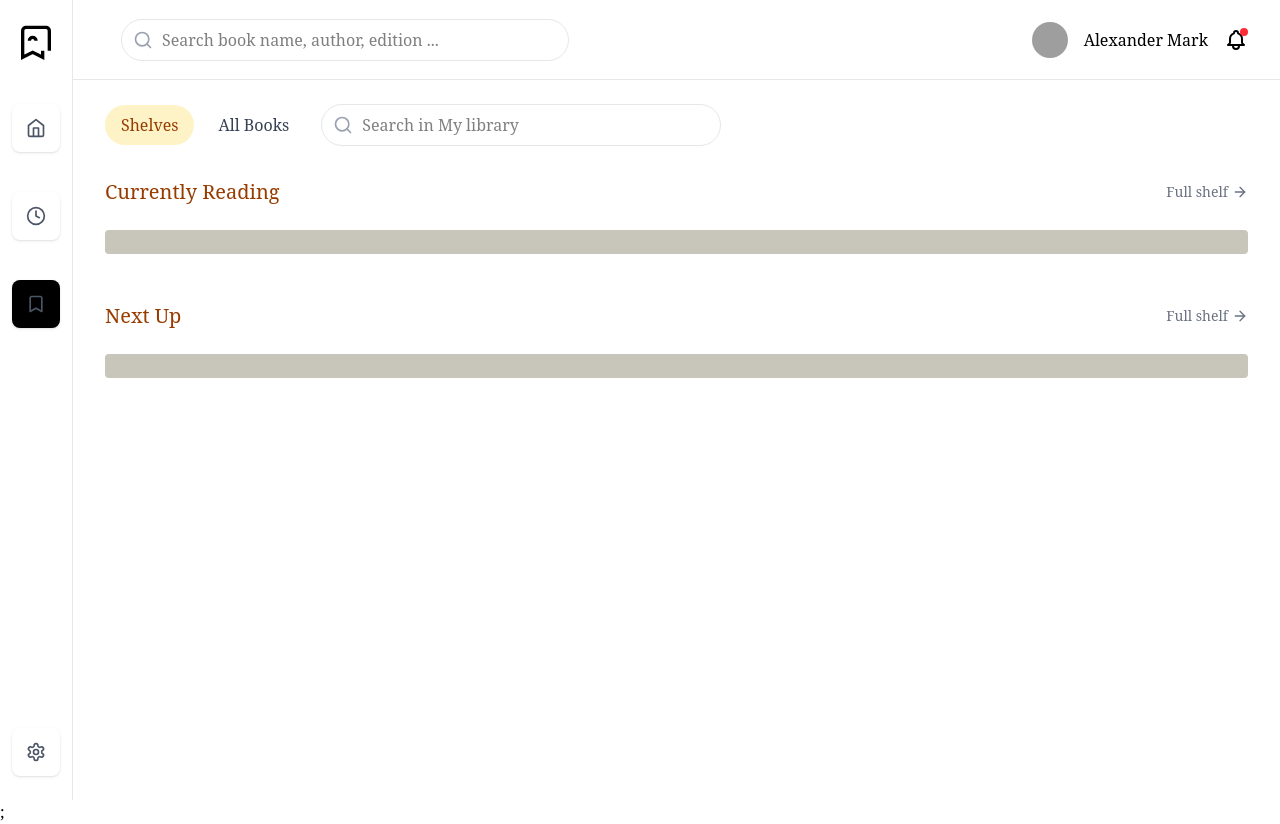
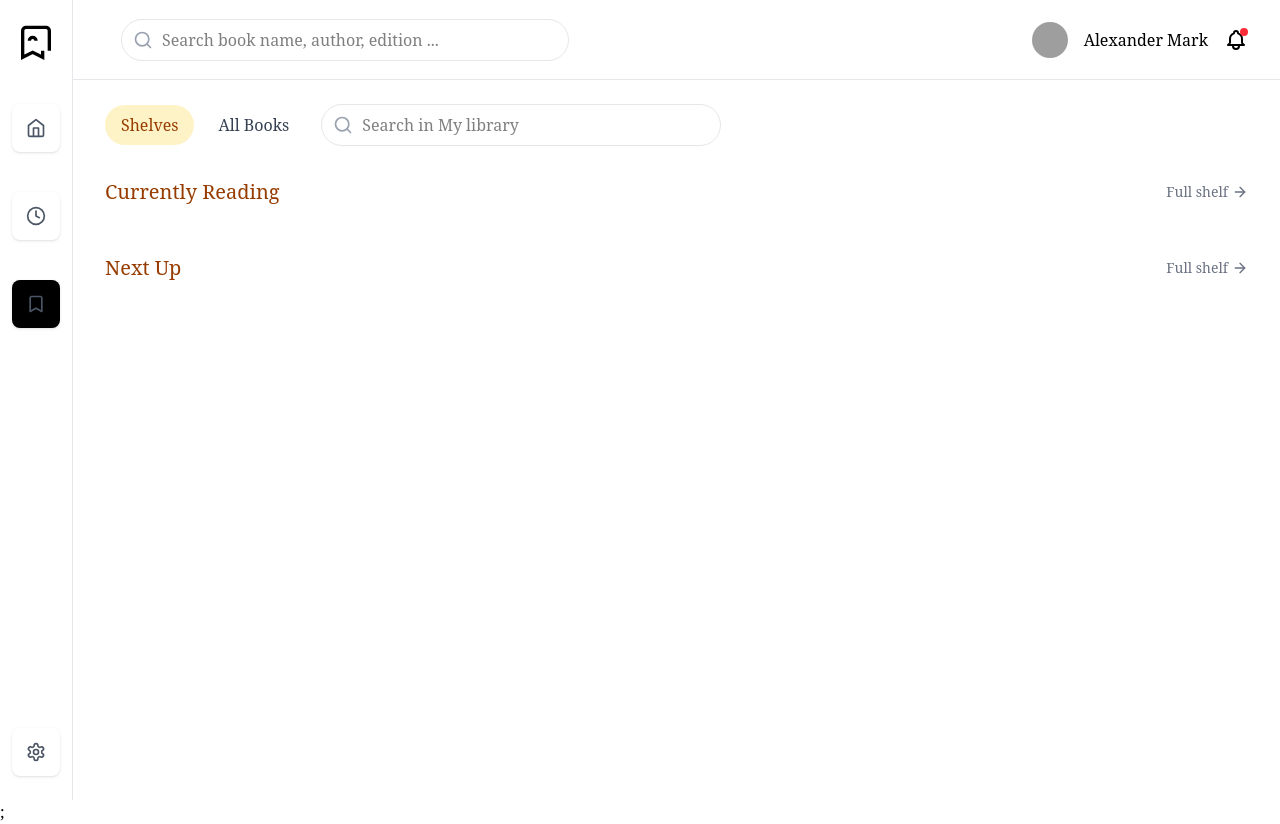
Before and after one commit to MhideTech/online-bookstore, a React (Vite) app: page /app/bookmark in a window 1280 px wide. Built offline with nearby package versions, Linux system fonts and the light colour scheme; grey boxes are pictures that could not be loaded; a web font is replaced by a local one.

Commit message:
refactor: update routing and type definitions for better clarity and consistency

```diff
--- a/src/App.tsx
+++ b/src/App.tsx
@@ -22,7 +22,7 @@ const router = createBrowserRouter([
         element: <Books />,
       },
       {
-        path: "books/:Id",
+        path: "books/:bookId",
         element: <BookDetail />,
       },
       {
--- a/src/pages/Bookmark.tsx
+++ b/src/pages/Bookmark.tsx
@@ -3,18 +3,11 @@ import FullShelve from "../ui/FullShelve";
 import BookShelve from "../ui/BookShelve";
 import SearchBook from "../ui/Search";
 import { useBookmark } from "../contexts/BookmarkContext";
-
-interface BookInterface {
-  id: number;
-  title: string;
-  author?: string;
-  coverImage: string;
-  shelve: string;
-}
+import { BookInterface } from "../contexts/BookContext";
 
 export default function BookmarkUI() {
   const [fullShelve, setFullShelve] = useState(false);
-  const [fullShelveBooks, setFullShelveBooks] = useState([]);
+  const [fullShelveBooks, setFullShelveBooks] = useState<BookInterface[]>([]);
   const [fullShelveName, setFullShelveName] = useState("");
 
   const { bookmarks } = useBookmark();
@@ -37,7 +30,6 @@ export default function BookmarkUI() {
 
           <BookShelve
             name="Currently Reading"
-            books={bookmarks}
             setFullShelve={setFullShelve}
             setFullShelveBooks={setFullShelveBooks}
             setFullShelveName={setFullShelveName}
@@ -45,7 +37,6 @@ export default function BookmarkUI() {
 
           <BookShelve
             name="Next Up"
-            books={bookmarks}
             setFullShelve={setFullShelve}
             setFullShelveBooks={setFullShelveBooks}
             setFullShelveName={setFullShelveName}
--- a/src/pages/Books.tsx
+++ b/src/pages/Books.tsx
@@ -7,22 +7,22 @@ import {
   ArrowDown,
 } from "lucide-react";
 import { useNavigate } from "react-router-dom";
-import { useBooks } from "../contexts/BookContext";
+import { BookInterface, useBooks } from "../contexts/BookContext";
 
-interface BookThumbnail {
-  id: number;
-  title: string;
-  subtitle?: string;
-  author?: string;
-  coverImage: string;
-  publisher?: string;
-}
+// interface BookThumbnail {
+//   id: number;
+//   title: string;
+//   subtitle?: string;
+//   author?: string;
+//   coverImage: string;
+//   publisher?: string;
+// }
 
 export default function Books() {
   const navigate = useNavigate();
   const { books } = useBooks();
 
-  const handleBookClick = (book) => {
+  const handleBookClick = (book: BookInterface) => {
     navigate(`/app/books/${book.id}`);
   };
 
--- a/src/ui/BookShelve.tsx
+++ b/src/ui/BookShelve.tsx
@@ -1,7 +1,7 @@
 import { ArrowRight } from "lucide-react";
-import { useBooks } from "../contexts/BookContext";
 import { useNavigate } from "react-router-dom";
 import { useBookmark } from "../contexts/BookmarkContext";
+import { BookInterface } from "../contexts/BookContext";
 
 export default function BookShelve({
   name,
@@ -11,13 +11,17 @@ export default function BookShelve({
 }: {
   name: string;
   setFullShelve: (value: boolean) => void;
-  setFullShelveBooks: (value: []) => void;
+  setFullShelveBooks: (value: BookInterface[]) => void;
   setFullShelveName: (value: string) => void;
 }) {
   const { bookmarks } = useBookmark();
   const navigate = useNavigate();
 
-  const handleBookClick = (book) => {
+  const handleBookClick = (book: {
+    id: string;
+    coverImage?: string;
+    title?: string;
+  }) => {
     navigate(`/app/bookmark/${book.id}`);
   };
 
@@ -31,7 +35,11 @@ export default function BookShelve({
           onClick={() => {
             setFullShelve(true);
             setFullShelveBooks(
-              bookmarks.filter((book: { shelve: string }) => book.shelve === name)
+              bookmarks
+                .filter(
+                  (book) => book.shelve !== undefined && book.shelve === name
+                )
+                .map((book) => ({ ...book, shelve: book.shelve as string }))
             );
             setFullShelveName(name);
             console.log(name);
@@ -41,11 +49,13 @@ export default function BookShelve({
         </a>
       </div>
       <div className="relative">
-        <div className="bg-[#C8C5BB] h-6 rounded w-full absolute bottom-0 z-10"></div>
-        <div className="flex overflow-x-scroll no-scrollbar  overflow-y-hidden pb-6 gap-14 relative mx-3">
         {bookmarks
-            .filter((book: { shelve: string }) => book.shelve === name)
-            .map((book: { id: number; coverImage: string; title: string }) => (
+          .map((book) => ({ ...book, id: book.id.toString() }))
+          .filter(
+            (book: { shelve?: string }) =>
+              book.shelve !== undefined && book.shelve === name
+          )
+          .map((book: { id: string; coverImage: string; title: string }) => (
             <div
               key={book.id}
               className="flex-shrink-0"
@@ -66,6 +76,6 @@ export default function BookShelve({
           ))}
       </div>
     </div>
-    </div>
+    // </div>
   );
 }
--- a/src/ui/FullShelve.tsx
+++ b/src/ui/FullShelve.tsx
@@ -1,9 +1,9 @@
 import { PanelRightClose } from "lucide-react";
-import { useBooks } from "../contexts/BookContext";
 import { useNavigate } from "react-router-dom";
+import { BookInterface } from "../contexts/BookContext";
 
 interface FullShelveProps {
-  fullShelveBooks: [];
+  fullShelveBooks: BookInterface[];
   fullShelveName: string;
   setFullShelve: (value: boolean) => void;
 }
@@ -15,7 +15,7 @@ export default function FullShelve({
 }: FullShelveProps) {
   const navigate = useNavigate();
 
-  const handleBookClick = (book) => {
+  const handleBookClick = (book: { id: unknown; coverImage?: string; title?: string; }) => {
     navigate(`/app/bookmark/${book.id}`);
   };
 
```
Lines whose indentation alone changed are shown as unchanged.
